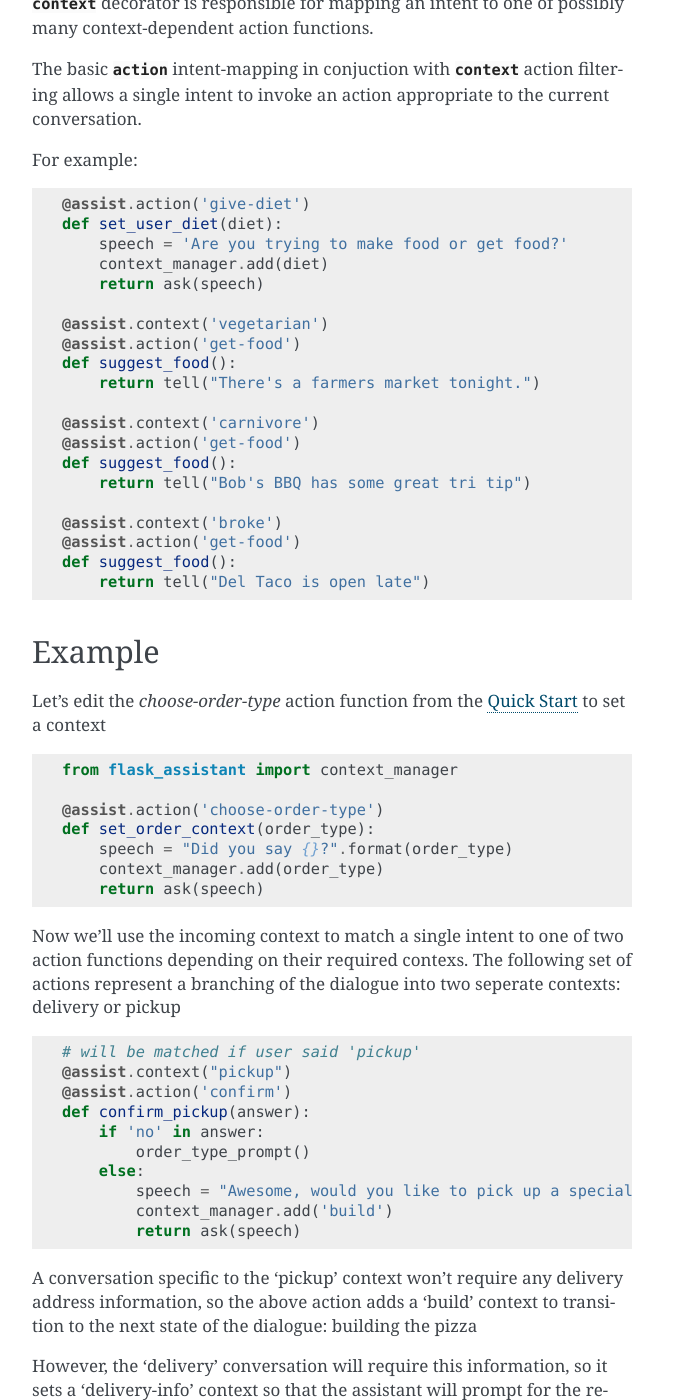
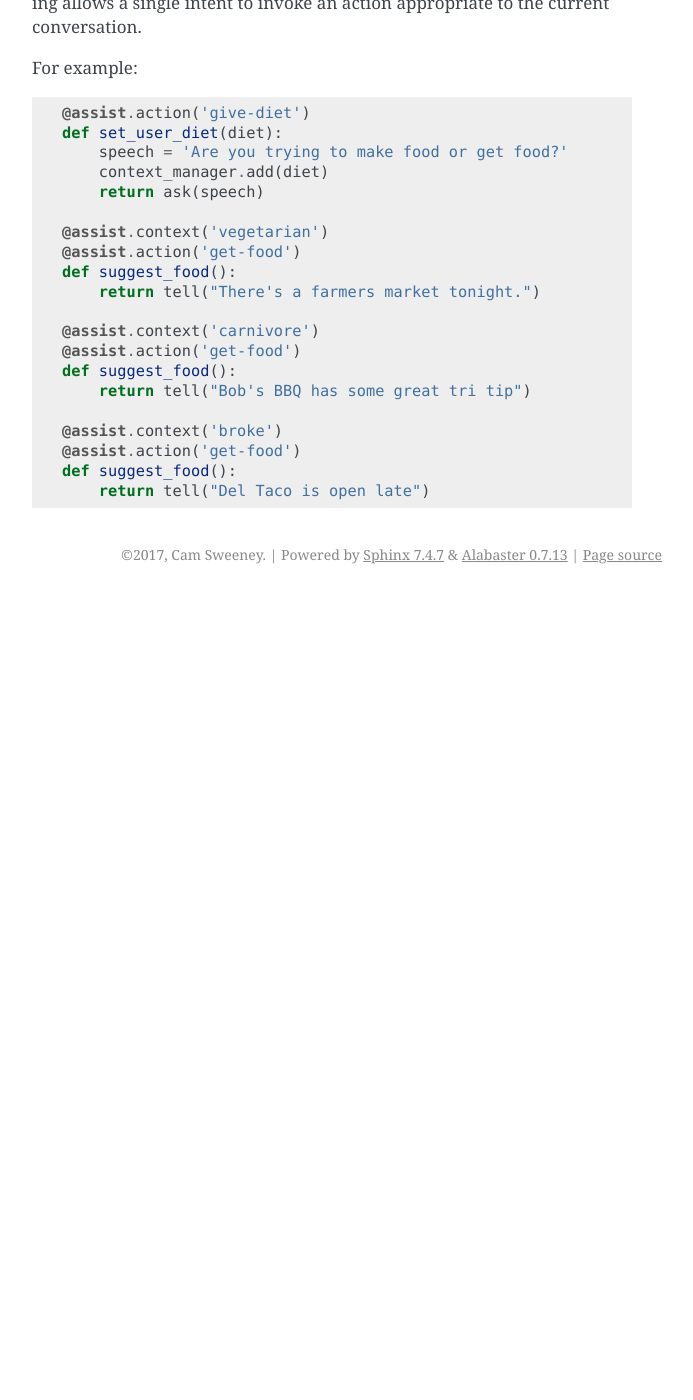
Before and after one commit to treethought/flask-assistant, a Sphinx documentation site: the page built from docs/source/contexts.rst, in a window 1280 px wide and 1400 px high, scrolled down 1846 px. Shown: the whole window, without its empty margins (448-1141 px from the left). Built offline with Sphinx 7.4.7, drawn with Linux system fonts in a browser that asks for light colours; pages that are not in the unit, such as notebooks, are missing from menus; after the commit the page ends 2440 px from its top, so only the background shows below that; some of the changed text lies outside the part shown.

Commit message:
removed context example and quick_start schema note

```diff
--- a/docs/source/contexts.rst
+++ b/docs/source/contexts.rst
@@ -67,13 +67,13 @@ Retrieve a declared context:
     my_context = context_manager.get('context-name')
 
 
-Set a parameter value directly on a context object...
+.. Set a parameter value directly on a context object...
 
-.. code-block:: python
+.. .. code-block:: python
 
-    my_context.set('foo', bar)
+..     my_context.set('foo', bar)
 
-Or via the context_manager:
+Set a parameter value:
 
 .. code-block:: python
 
@@ -117,71 +117,59 @@ For example:
 
 
 
-Example
-=======
+.. Example
+.. =======
 
-Let's edit the `choose-order-type` action function from the :doc:`quick_start` to set a context
+.. Let's edit the `choose-order-type` action function from the :doc:`quick_start` to set a context
 
 
-.. code-block:: python
+.. .. code-block:: python
 
-    from flask_assistant import context_manager
+..     from flask_assistant import context_manager
 
-    @assist.action('choose-order-type')
-    def set_order_context(order_type):
-        speech = "Did you say {}?".format(order_type)
-        context_manager.add(order_type)
-        return ask(speech)
+..     @assist.action('choose-order-type')
+..     def set_order_context(order_type):
+..         speech = "Did you say {}?".format(order_type)
+..         context_manager.add(order_type)
+..         return ask(speech)
 
 
-Now we'll use the incoming context to match a single intent to one of two action functions depending on their required contexs.
-The following set of actions represent a branching of the dialogue into two seperate contexts: delivery or pickup
+.. Now we'll use the incoming context to match a single intent to one of two action functions depending on their required contexs.
+.. The following set of actions represent a branching of the dialogue into two seperate contexts: delivery or pickup
 
-.. The following confirm actions will then be matched depending on the order_type context provided from the previous action
+.. .. The following confirm actions will then be matched depending on the order_type context provided from the previous action
 
-.. code-block:: python
+.. .. code-block:: python
 
-    # will be matched if user said 'pickup'
-    @assist.context("pickup")
-    @assist.action('confirm')
-    def confirm_pickup(answer):
-        if 'no' in answer:
-            order_type_prompt()
-        else:
-            speech = "Awesome, would you like to pick up a specialty or custom pizza?"
-            context_manager.add('build')
-            return ask(speech)
+..     # will be matched if user said 'pickup'
+..     @assist.context("pickup")
+..     @assist.action('confirm')
+..     def confirm_pickup(answer):
+..         if 'no' in answer:
+..             order_type_prompt()
+..         else:
+..             speech = "Awesome, would you like to pick up a specialty or custom pizza?"
+..             context_manager.add('build')
+..             return ask(speech)
 
-A conversation specific to the 'pickup' context won't require any delivery address information, so the above action adds a 'build' context to transition to the next state of the dialogue: building the pizza
+.. A conversation specific to the 'pickup' context won't require any delivery address information, so the above action adds a 'build' context to transition to the next state of the dialogue: building the pizza
 
-However, the 'delivery' conversation will require this information, so it sets a 'delivery-info' context so that the assistant will prompt for the required delivery information before proceeding to building the pizza.
+.. However, the 'delivery' conversation will require this information, so it sets a 'delivery-info' context so that the assistant will prompt for the required delivery information before proceeding to building the pizza.
 
 
-.. code-block:: python
+.. .. code-block:: python
 
-    # will be matched if user said 'delivery'
-    @assist.context("delivery")
-    @assist.action('confirm')
-    def confirm_delivery(answer):
-        if 'no' in answer:
-            order_type_prompt()
-        else:
-            speech = "Ok sounds good. Can I have your address?"
-            context_manager.add('delivery-info')
-            return ask(speech)
+..     # will be matched if user said 'delivery'
+..     @assist.context("delivery")
+..     @assist.action('confirm')
+..     def confirm_delivery(answer):
+..         if 'no' in answer:
+..             order_type_prompt()
+..         else:
+..             speech = "Ok sounds good. Can I have your address?"
+..             context_manager.add('delivery-info')
+..             return ask(speech)
 
-
-.. tip:: There are a few ways to access and set contexts and their parameters.
-
-
-
-    .. code-block:: python
-
-        # get a context object
-        my_context = contex_manager.get(context_name)
-
-        # set value directly onto context object
-        my_context.set('param1', )
 
 
 
--- a/docs/source/quick_start.rst
+++ b/docs/source/quick_start.rst
@@ -37,9 +37,9 @@ API.AI Setup
 Step 5 is not required for test your app within the API.AI console, but is if you plan to test or deploy on Google Home
 
 
-.. note:: You can create new intents and provide information about their action and parameters
-        in the web interface and they will still be matched to your assistant's action function for the intent's name.
-        However, it may often be simpler to define your intents directly from your assistant as will be shown here.
+.. .. note:: You can create new intents and provide information about their action and parameters
+..         in the web interface and they will still be matched to your assistant's action function for the intent's name.
+..         However, it may often be simpler to define your intents directly from your assistant as will be shown here.
 
 
 Create your Assistant
```
